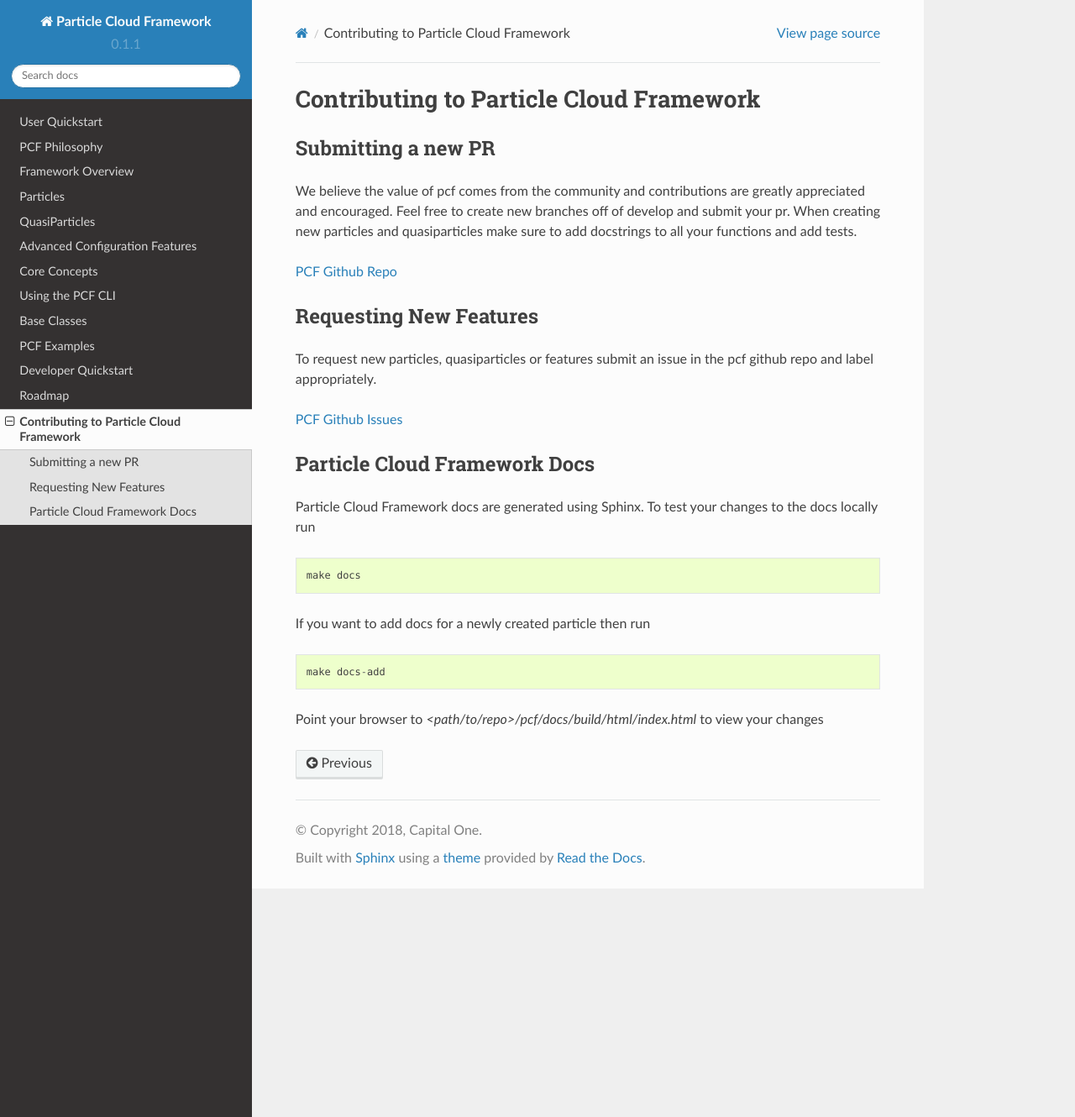
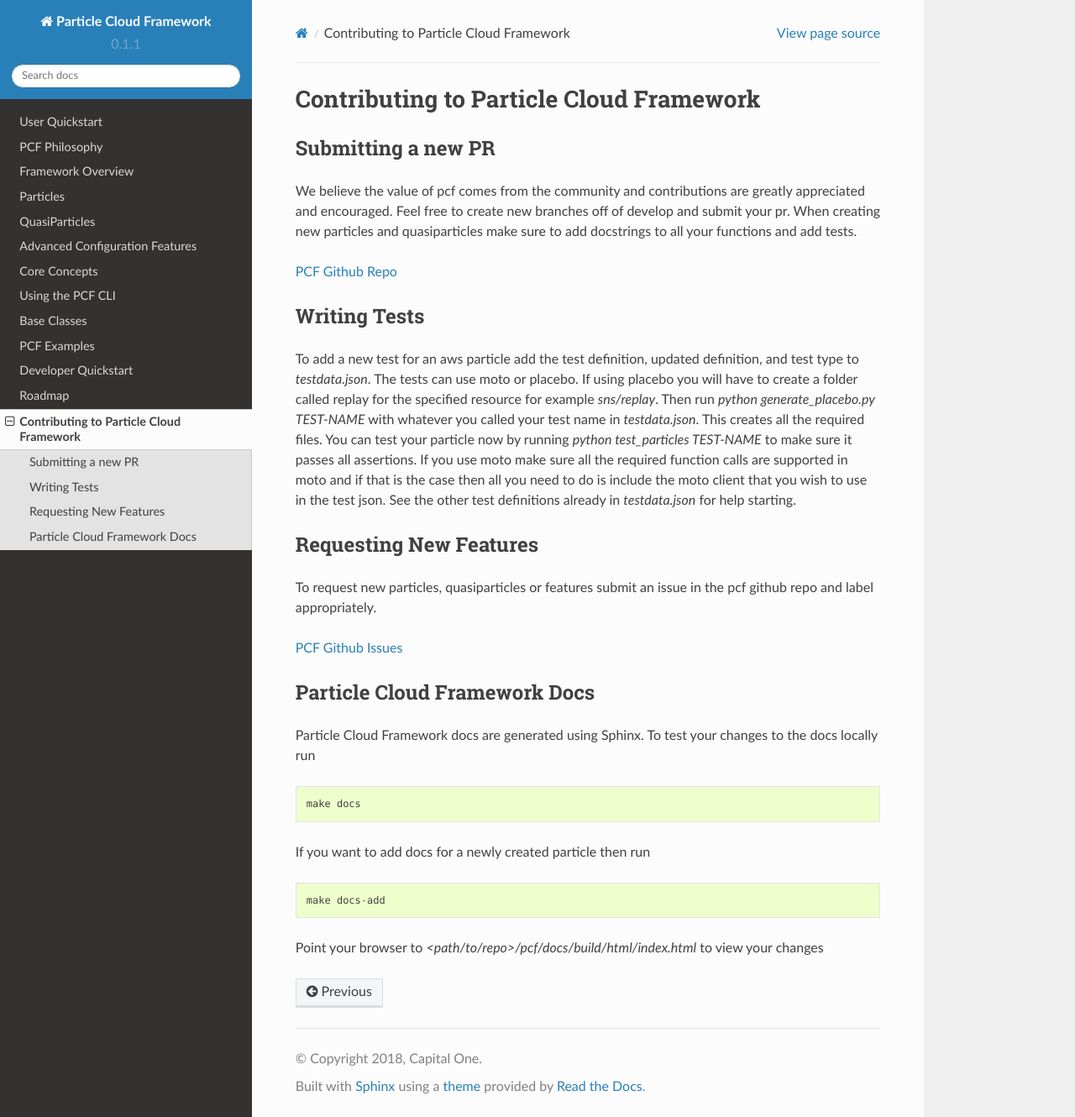
Before and after one commit to capitalone/Particle-Cloud-Framework, a Sphinx documentation site: the page built from docs/source/sections/cont.rst, in a window 1280 px wide and 1330 px high. Shown: the whole window at 84% size. Built offline with Sphinx 7.4.7 and the Read the Docs theme 2.0.0, drawn with Linux system fonts in a browser that asks for light colours; pages that are not in the unit, such as notebooks, are missing from menus.

Commit message:
add cli commands for testing placebo

```diff
--- a/docs/source/sections/cont.rst
+++ b/docs/source/sections/cont.rst
@@ -11,6 +11,18 @@ to create new branches off of develop and submit your pr. When creating new part
 docstrings to all your functions and add tests.
 
 `PCF Github Repo <https://github.com/capitalone/Particle-Cloud-Framework>`_
+
+
+Writing Tests
+--------------
+
+To add a new test for an aws particle add the test definition, updated definition, and test type to `testdata.json`.
+The tests can use moto or placebo. If using placebo you will have to create a folder called replay for the specified
+resource for example `sns/replay`. Then run `python generate_placebo.py TEST-NAME` with whatever you called your test name
+in `testdata.json`. This creates all the required files. You can test your particle now by running
+`python test_particles TEST-NAME` to make sure it passes all assertions. If you use moto make sure all the required function
+calls are supported in moto and if that is the case then all you need to do is include the moto client that you wish to use
+in the test json. See the other test definitions already in `testdata.json` for help starting.
 
 
 Requesting New Features
```
Also changed, not shown: 3 other files.
